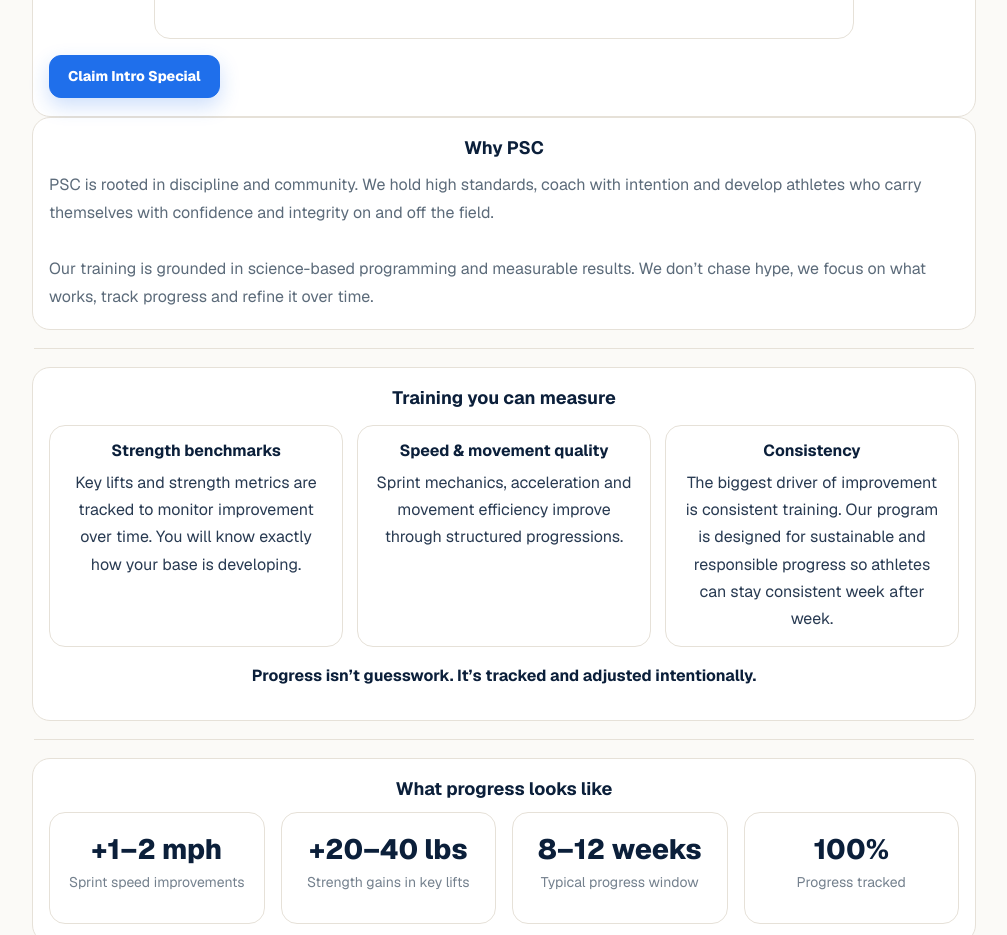
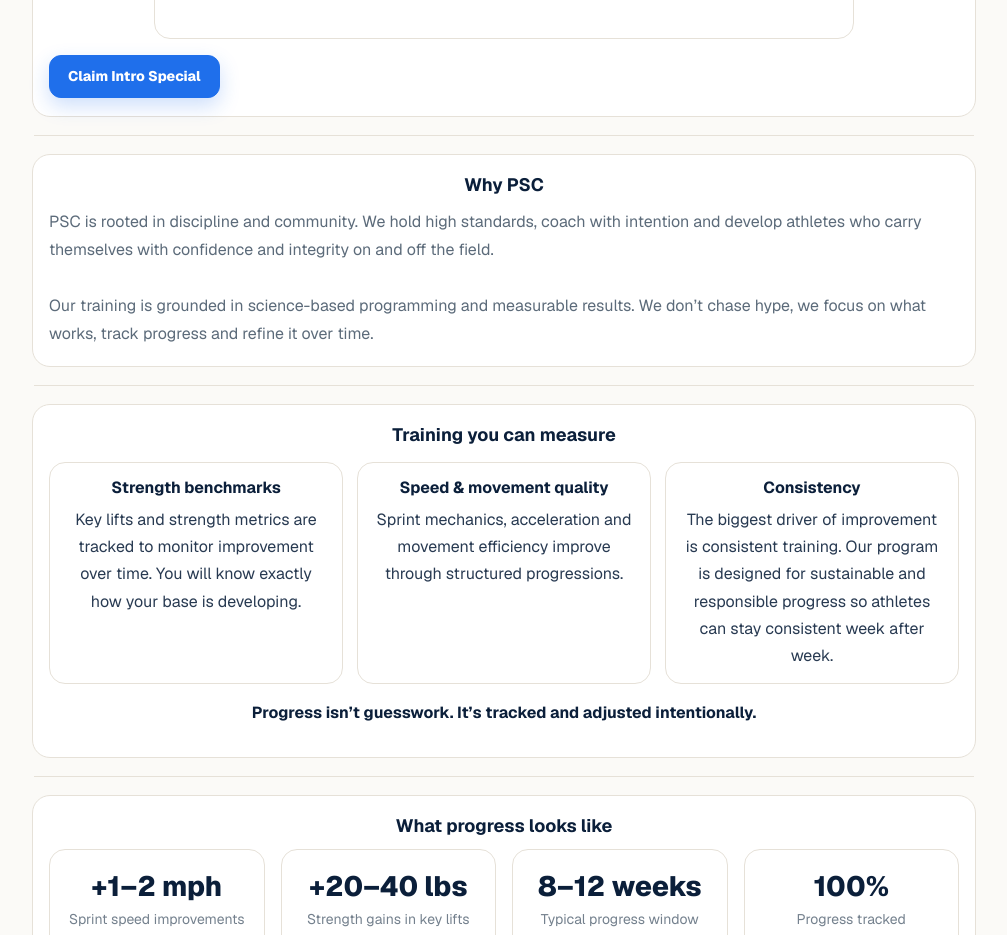
Before and after one commit to UHE4VY/pasifika-sc, a Next.js app: page / in a window 1280 px wide. Shown: the part 1120-2055 px from the top of the page, without its empty margins (136-1143 px from the left). Built offline with nearby package versions, Linux system fonts and the light colour scheme.

Commit message:
Improved spacing and divider section for why psc

```diff
--- a/app/page.tsx
+++ b/app/page.tsx
@@ -157,6 +157,9 @@
     </CallToAction>
   </div>
 </section>
+
+<div style={dividerStyle} />
+
         {/* WHY PSC */}
         <section style={panelStyle}>
           <h2 style={sectionTitleStyle}>Why PSC</h2>
```
